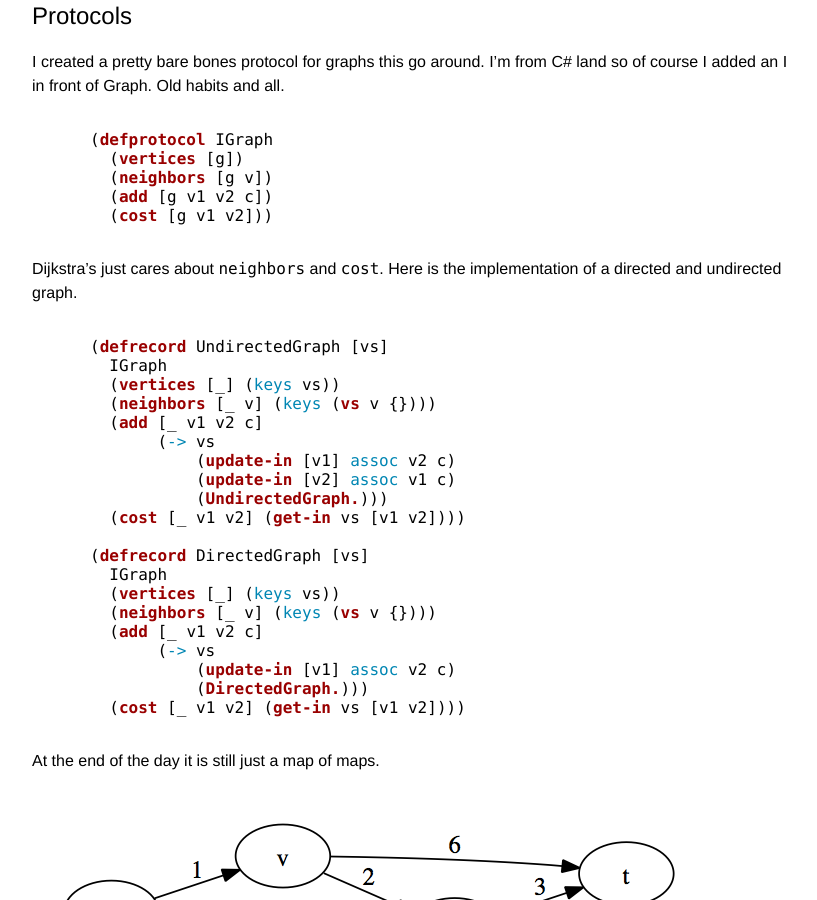
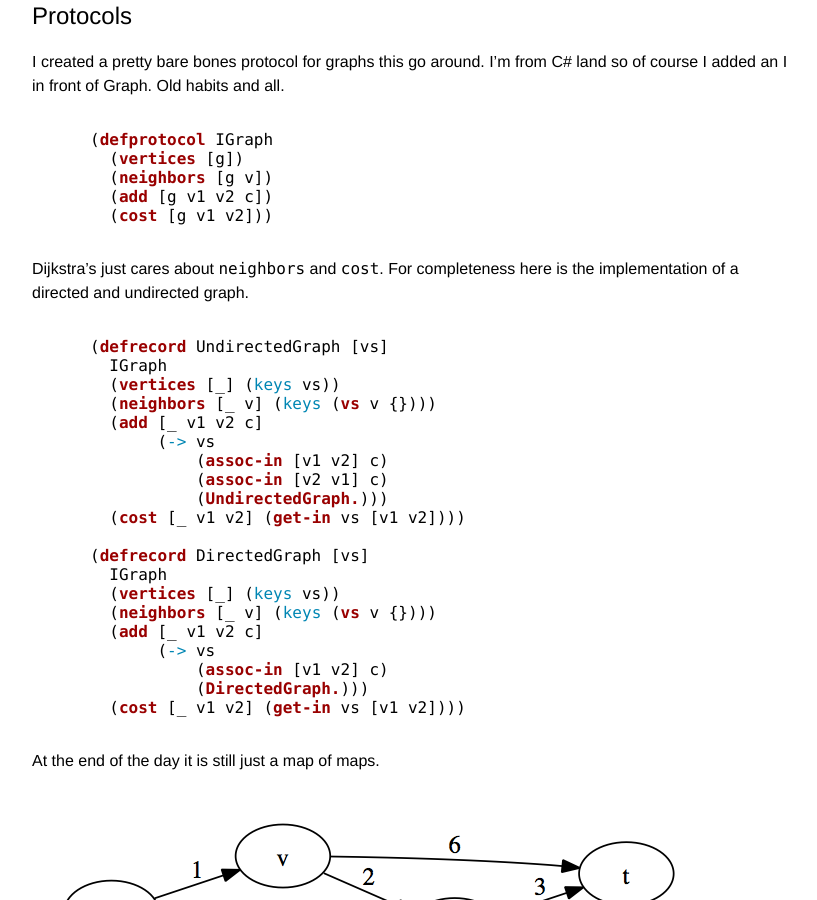
Before and after one commit to ambroisep/hueypetersen, a Jekyll site: the page built from _posts/2013-07-09-dijkstra-as-a-sequence.markdown, in a window 1280 px wide and 900 px high, scrolled down 1064 px. Shown: the whole window, without its empty margins (228-1045 px from the left). Built offline with Jekyll 4.4.1, drawn with Linux system fonts in a browser that asks for light colours; comment, search, counter and statistics services are not loaded.

Commit message:
update-in assoc to assoc-in

```diff
--- a/_posts/2013-07-09-dijkstra-as-a-sequence.markdown
+++ b/_posts/2013-07-09-dijkstra-as-a-sequence.markdown
@@ -39,7 +39,7 @@ I created a pretty bare bones protocol for graphs this go around.  I'm from C# l
 
 {% endhighlight %}
 
-Dijkstra's just cares about `neighbors` and `cost`.  Here is the implementation of a directed and undirected graph.
+Dijkstra's just cares about `neighbors` and `cost`.  For completeness here is the implementation of a directed and undirected graph.
 
 {% highlight clojure %}
 
@@ -49,8 +49,8 @@ Dijkstra's just cares about `neighbors` and `cost`.  Here is the implementation
   (neighbors [_ v] (keys (vs v {})))
   (add [_ v1 v2 c]
        (-> vs
-           (update-in [v1] assoc v2 c)
-           (update-in [v2] assoc v1 c)
+           (assoc-in [v1 v2] c)
+           (assoc-in [v2 v1] c)
            (UndirectedGraph.)))
   (cost [_ v1 v2] (get-in vs [v1 v2])))
 
@@ -60,7 +60,7 @@ Dijkstra's just cares about `neighbors` and `cost`.  Here is the implementation
   (neighbors [_ v] (keys (vs v {})))
   (add [_ v1 v2 c]
        (-> vs
-           (update-in [v1] assoc v2 c)
+           (assoc-in [v1 v2] c)
            (DirectedGraph.)))
   (cost [_ v1 v2] (get-in vs [v1 v2])))
 
```
